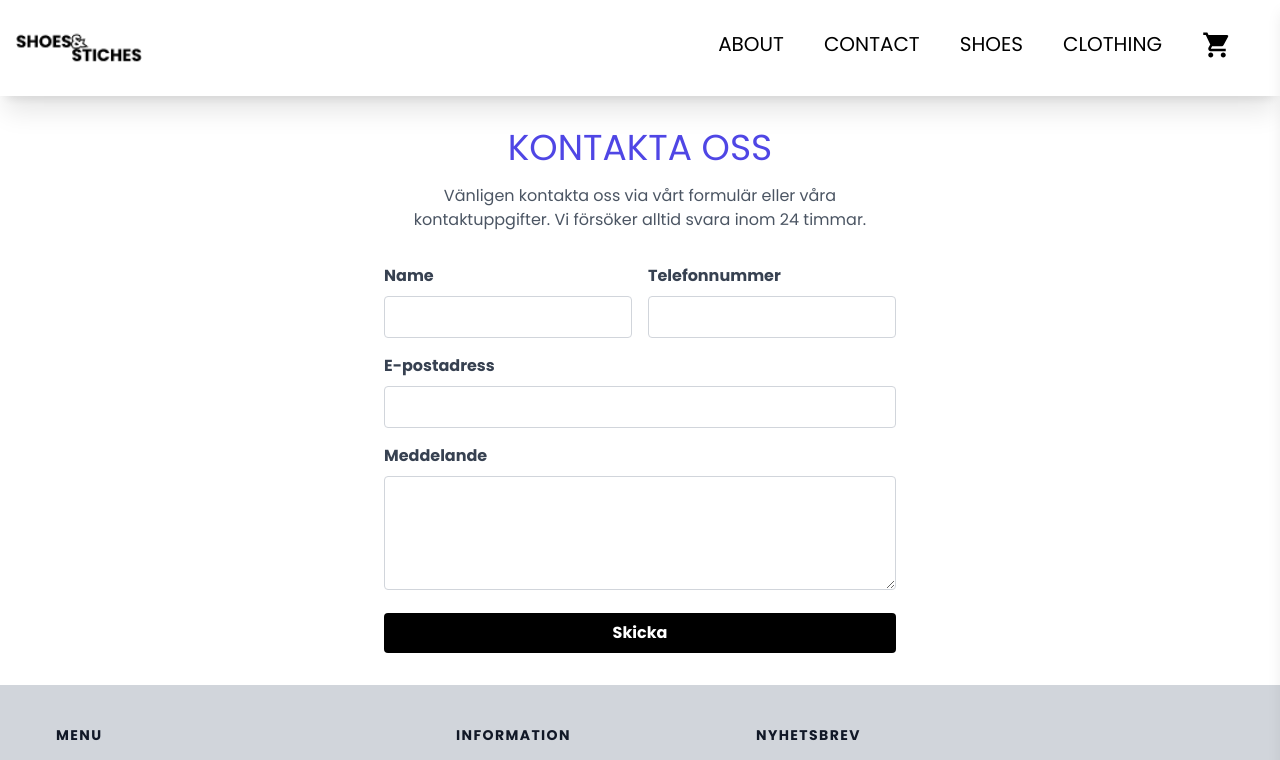
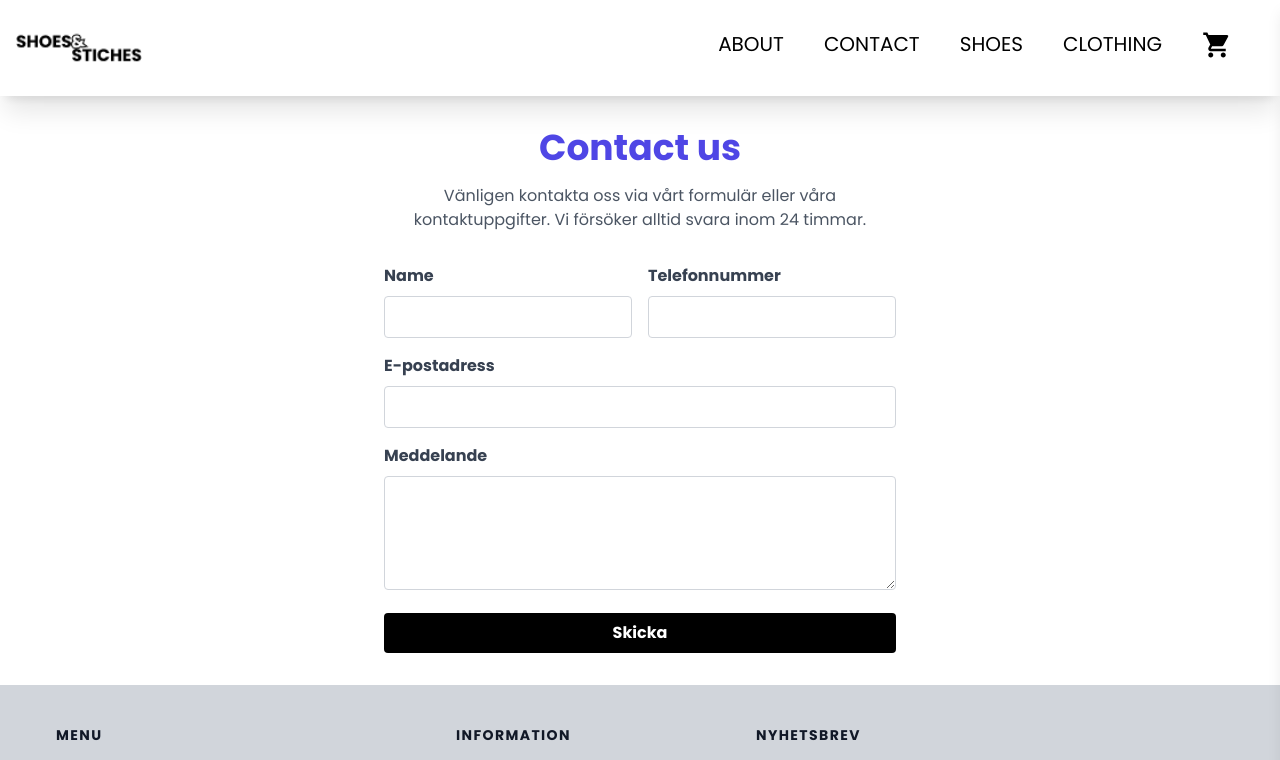
Before and after one commit to Swifty-sketch/webshop, a React (Vite) app: page /contact in a window 1280 px wide. Shown: the top 760 px of the page. Built offline with nearby package versions, Linux system fonts and the light colour scheme.

Commit message:
update contact us

```diff
--- a/src/pages/Contact.jsx
+++ b/src/pages/Contact.jsx
@@ -42,7 +42,9 @@ const Contact = () => {
 
   return (
     <div className="max-w-xl mx-auto p-8">
-      <h1 className="text-4xl text-center text-indigo-600 mb-4">KONTAKTA OSS</h1>
+      <h1 className="text-4xl text-center text-indigo-600 mb-4 font-poppins font-bold color-black text-black">
+        Contact us
+      </h1>
       <p className="text-center text-gray-600 mb-8">
         Vänligen kontakta oss via vårt formulär eller våra kontaktuppgifter. Vi
         försöker alltid svara inom 24 timmar.
@@ -88,7 +90,9 @@ const Contact = () => {
           />
         </div>
         <div className="mb-4">
-          <label className="block text-gray-700 font-bold mb-2">Meddelande</label>
+          <label className="block text-gray-700 font-bold mb-2">
+            Meddelande
+          </label>
           <textarea
             name="message"
             rows="4"
```
